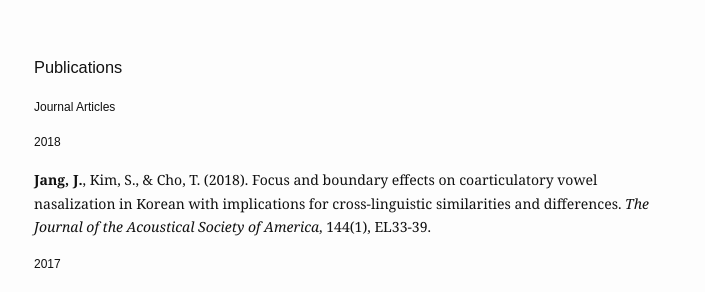
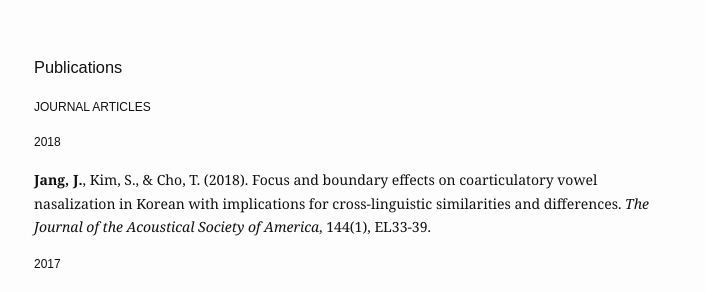
Before and after one commit to jiyoungj/jiyoungj.github.io, a Jekyll site: the page built from research.md, in a window 1280 px wide and 900 px high. Shown: the part 227-519 px from the top of the window, without its empty margins (286-991 px from the left). Built offline with Jekyll 4.4.1, drawn with Linux system fonts in a browser that asks for light colours.

Commit message:
Update research.md

```diff
--- a/research.md
+++ b/research.md
@@ -11,13 +11,13 @@
 
 <h3>Publications</h3>
 
- <h4>Journal Articles</h4>
+ <h4>JOURNAL ARTICLES</h4>
 
   <h4>2018</h4>
-   <p class="leftmargin"><b>Jang, J.</b>, Kim, S., & Cho, T. (2018). Focus and boundary effects on coarticulatory vowel nasalization in Korean with implications for cross-linguistic similarities and differences. <em>The Journal of the Acoustical Society of America</em>, 144(1), EL33-39.</p>
+   <b>Jang, J.</b>, Kim, S., & Cho, T. (2018). Focus and boundary effects on coarticulatory vowel nasalization in Korean with implications for cross-linguistic similarities and differences. <em>The Journal of the Acoustical Society of America</em>, 144(1), EL33-39.
 
   <h4>2017</h4>
-   <p class="leftmargin">Kim, S., <b>Jang, J.</b>, & Cho, T. (2017). Articulatory characteristics of preboundary lengthening in interaction with prominence on tri-syllabic words in American English. <em>The Journal of the Acoustical Society of America</em>, 142(4), EL362-368.</p>
+   Kim, S., <b>Jang, J.</b>, & Cho, T. (2017). Articulatory characteristics of preboundary lengthening in interaction with prominence on tri-syllabic words in American English. <em>The Journal of the Acoustical Society of America</em>, 142(4), EL362-368.
 
 <br>
 
```
